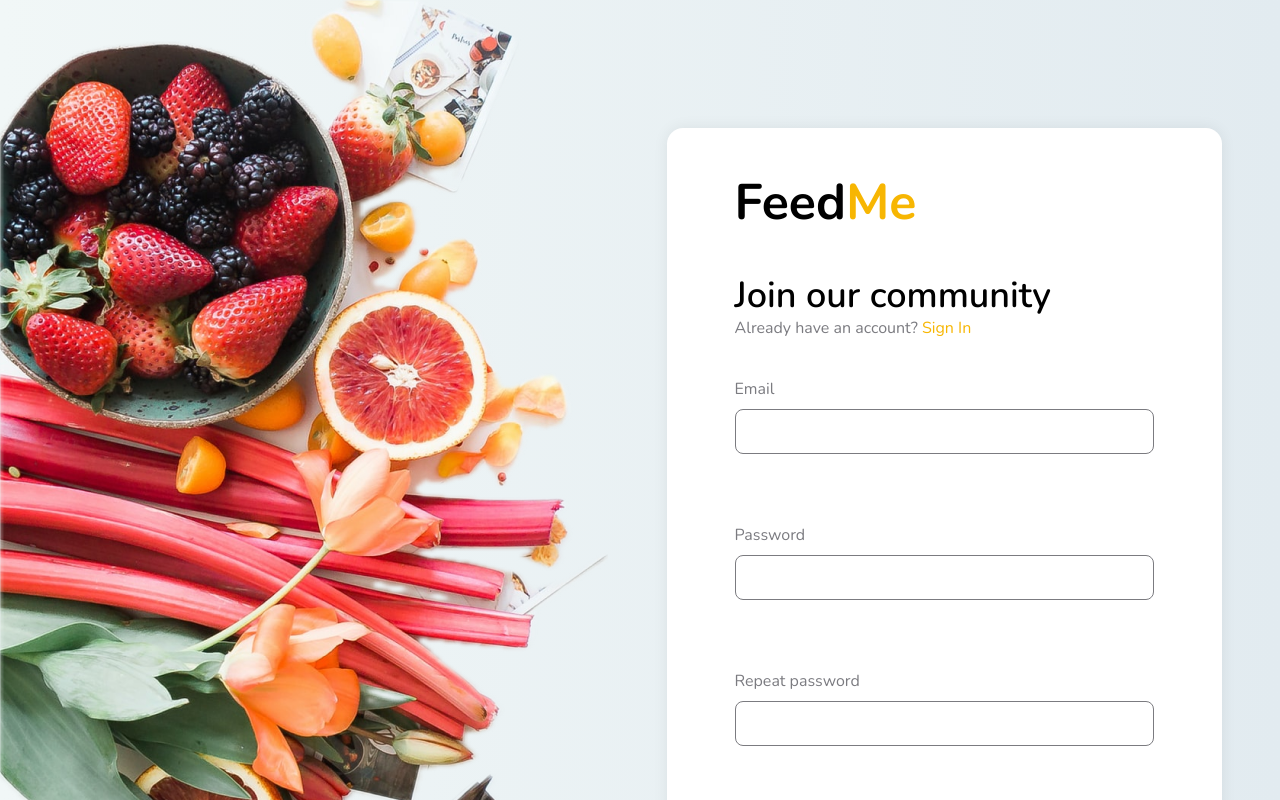
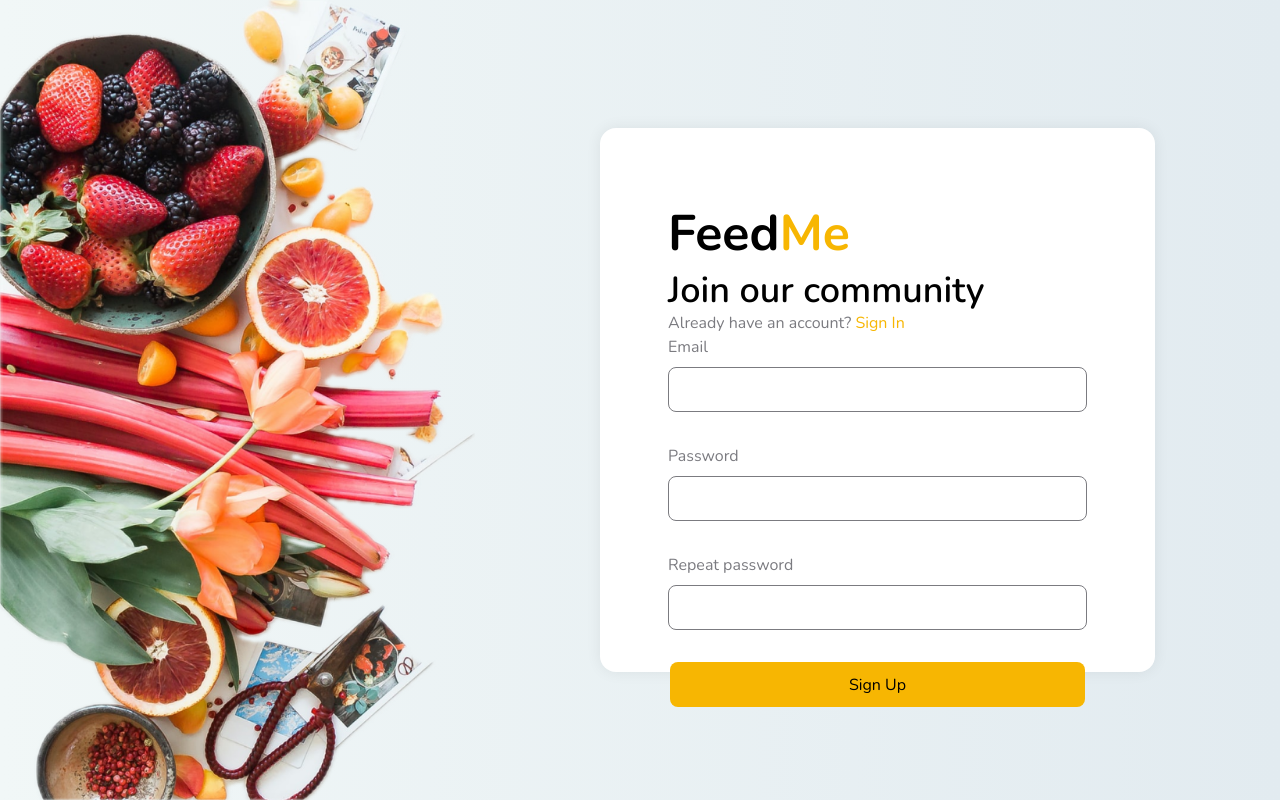
Before and after one commit to Alex991995/cookbook, a React (Vite) app in the folder frontend/: page /register in a window 1280 px wide. Shown: the top 800 px of the page. Built offline with nearby package versions, Linux system fonts and the light colour scheme.

Commit message:
feat: add media for img

```diff
--- a/frontend/src/features/authentication/components/register-form.tsx
+++ b/frontend/src/features/authentication/components/register-form.tsx
@@ -9,7 +9,7 @@ export default function RegisterForm() {
   const {
     register,
     handleSubmit,
-    // setError,
+    setError,
     formState: { errors, isValid },
   } = useForm<RegisterType>({
     mode: 'onBlur',
@@ -30,17 +30,20 @@ export default function RegisterForm() {
       const result = await response.json();
       console.log(result);
     } catch (error) {
-      console.log(error);
+      console.error(error);
+      setError('email', {
+        message: 'User already exists',
+      });
     }
   };
 
   return (
     <form className={styles.form} onSubmit={handleSubmit(onSubmit)}>
-      <div className="self-start pl-17">
+      <div className="self-start">
         <Logo fontSize="50px" width="180px" />
       </div>
 
-      <div className="self-start pl-17">
+      <div className="self-start ">
         <div className="text-4xl font-semibold">Join our community</div>
         <div className=" text-secondary">
           Already have an account?<span className="text-primary"> Sign In</span>
@@ -81,7 +84,7 @@ export default function RegisterForm() {
         <p className="h-6 text-red-600 bg-amber-900">{errors.repeatPassword?.message}</p>
       </div>
 
-      <button className={`${styles.button}`} disabled={!isValid} type="submit">
+      <button className={styles.button} disabled={!isValid} type="submit">
         Sign Up
       </button>
     </form>
--- a/frontend/src/features/authentication/styles/authentication.module.css
+++ b/frontend/src/features/authentication/styles/authentication.module.css
@@ -9,12 +9,12 @@
   margin-bottom: 128px;
   justify-content: space-evenly;
   align-items: center;
+  padding: 68px;
 }
 
 .input {
   border: 1px solid var(--color-secondary);
   border-radius: 8px;
-
   min-height: 45px;
   width: 100%;
   outline: none;
@@ -42,7 +42,6 @@
 
 .box-input {
   row-gap: 8px;
-  padding: 0 68px;
   align-items: center;
   flex-direction: column;
   display: flex;
--- a/frontend/src/index.css
+++ b/frontend/src/index.css
@@ -12,7 +12,5 @@
 @layer base {
   html {
     font-family: var(--font-display);
-
-    /* background-color: #ffc527; */
   }
 }
--- a/frontend/src/main.tsx
+++ b/frontend/src/main.tsx
@@ -4,12 +4,8 @@ import './index.css';
 import { RouterProvider } from 'react-router';
 import { router } from './router';
 
-
-
-
-
 createRoot(document.getElementById('root')!).render(
   <StrictMode>
-    <RouterProvider router={router}/>
+    <RouterProvider router={router} />
   </StrictMode>,
 );
--- a/frontend/src/pages/register/register.module.css
+++ b/frontend/src/pages/register/register.module.css
@@ -1,6 +1,17 @@
 .section {
   background: linear-gradient(0.25turn, #f1f7f7, #e2ebf0);
-
+  height: 100vh;
   display: flex;
   justify-content: space-between;
 }
+
+@media (max-width: 1087px) {
+  .img {
+    width: 51%;
+  }
+}
+@media (max-width: 700px) {
+  .img {
+    display: none;
+  }
+}
--- a/frontend/src/pages/register/register.tsx
+++ b/frontend/src/pages/register/register.tsx
@@ -6,9 +6,7 @@ import styles from './register.module.css';
 function Register() {
   return (
     <section className={styles.section}>
-
-        <img src={source} alt="signup" />
-
+      <img src={source} alt="signup" className={styles.img} />
 
       <div className="flex-auto flex justify-center ">
         <RegisterForm />
```
